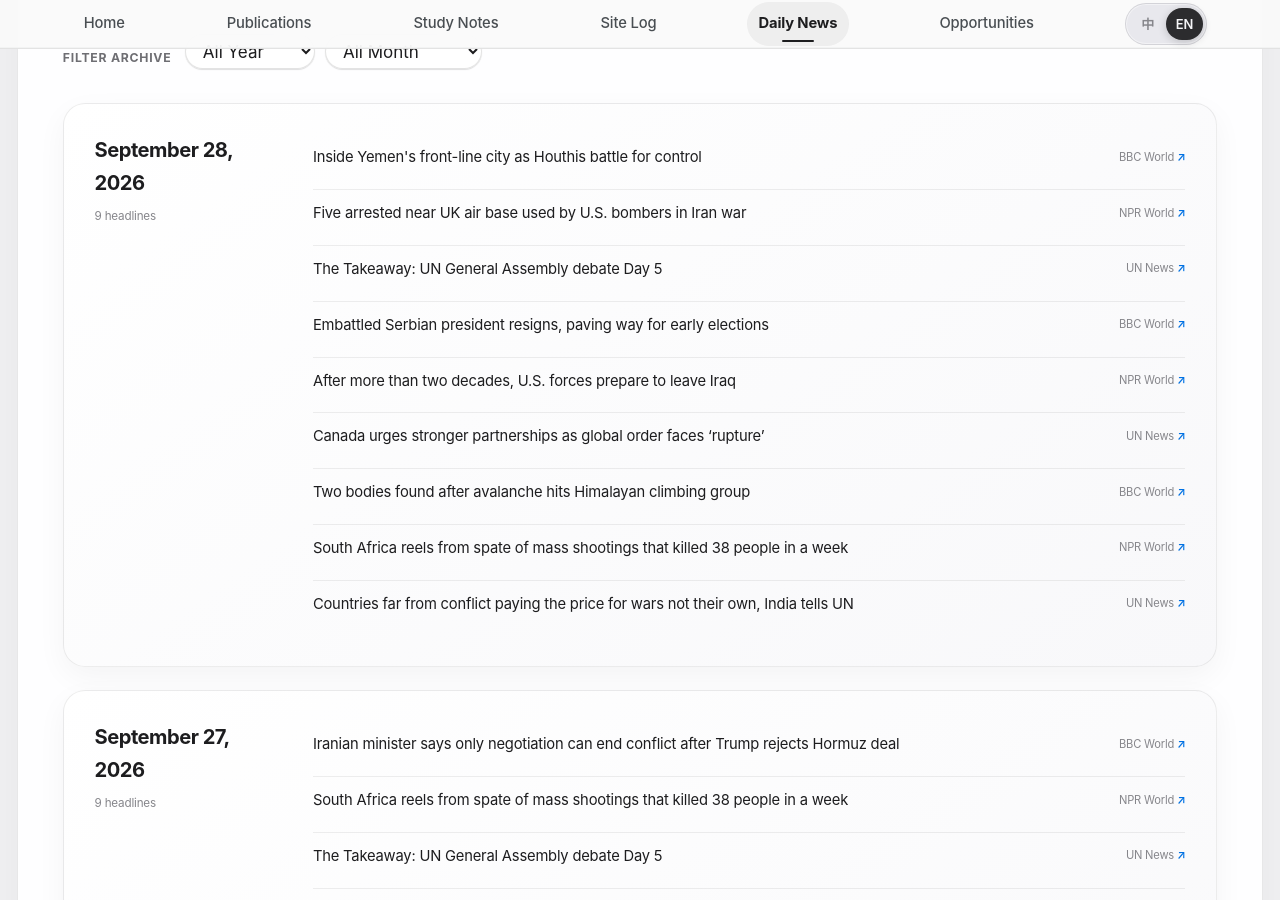
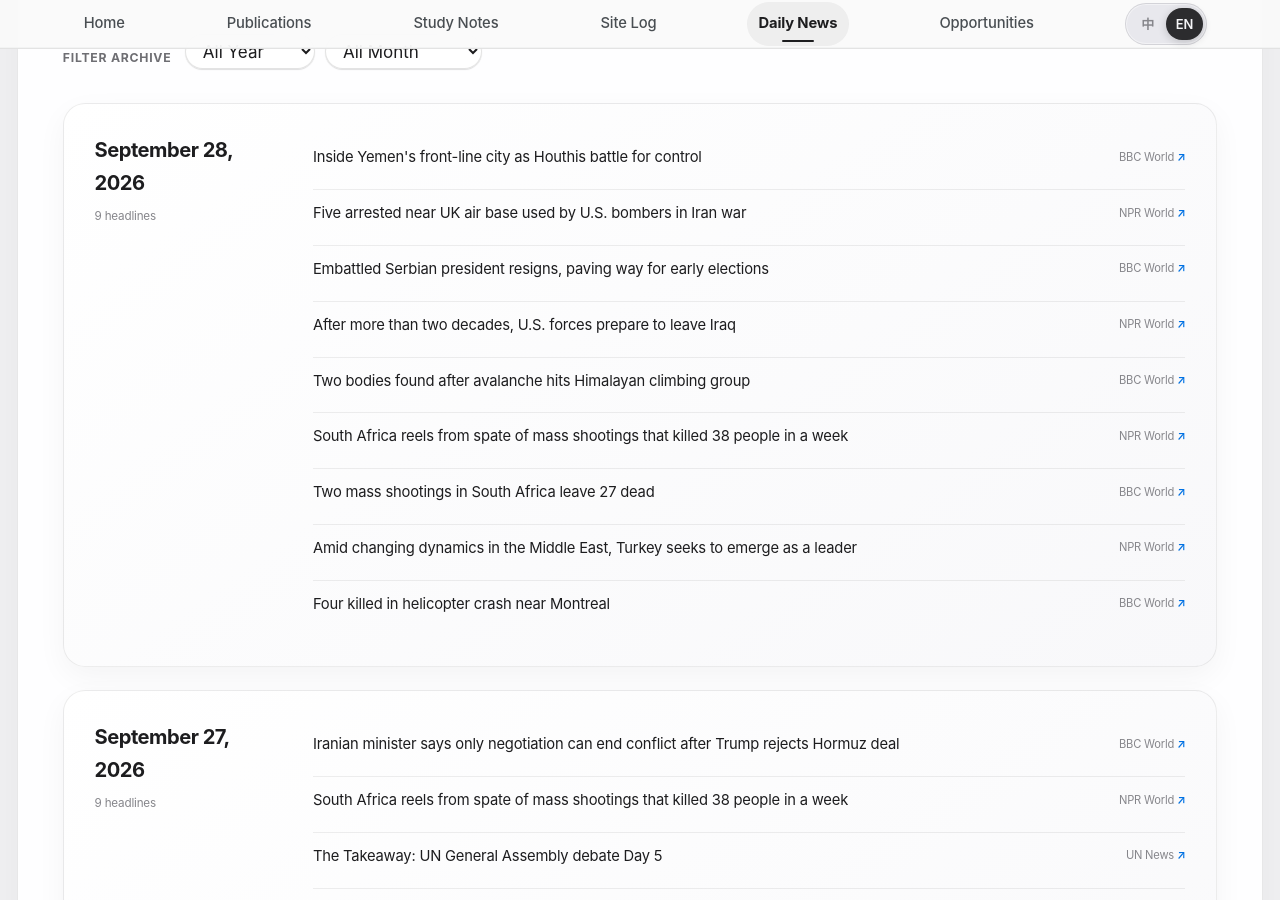
Before and after one commit to HaoxiangLuo/HaoxiangLuo.github.io, a Jekyll site: the page built from _pages/daily-news.html, in a window 1280 px wide and 900 px high, scrolled down 297 px. Built offline with Jekyll 4.4.1, drawn with Linux system fonts in a browser that asks for light colours; a style sheet for code colours, icons or effects is not loaded.

Commit message:
Update daily news 2026-09-28

```diff
--- a/_data/daily_news.json
+++ b/_data/daily_news.json
@@ -1,5 +1,5 @@
 {
-  "updated_at": "2026-09-28T13:26:39+08:00",
+  "updated_at": "2026-09-28T14:34:07+08:00",
   "days": [
     {
       "date": "2026-09-28",
@@ -17,12 +17,6 @@
           "title_zh": "五人在美国轰炸机在伊朗战争中使用的英国空军基地附近被捕"
         },
         {
-          "title": "The Takeaway: UN General Assembly debate Day 5",
-          "source": "UN News",
-          "url": "https://news.un.org/feed/view/en/story/2026/09/1168462",
-          "title_zh": "要点：联合国大会辩论第五天"
-        },
-        {
           "title": "Embattled Serbian president resigns, paving way for early elections",
           "source": "BBC World",
           "url": "https://www.bbc.co.uk/news/articles/ckpq0g7z5pjjo?at_medium=RSS&at_campaign=rss",
@@ -33,12 +27,6 @@
           "source": "NPR World",
           "url": "https://www.npr.org/2026/09/27/nx-s1-5981123/after-more-than-two-decades-u-s-forces-prepare-to-leave-iraq",
           "title_zh": "二十多年后，美军准备撤离伊拉克"
-        },
-        {
-          "title": "Canada urges stronger partnerships as global order faces ‘rupture’",
-          "source": "UN News",
-          "url": "https://news.un.org/feed/view/en/story/2026/09/1168461",
-          "title_zh": "全球秩序面临“破裂”，加拿大敦促加强伙伴关系"
         },
         {
           "title": "Two bodies found after avalanche hits Himalayan climbing group",
@@ -53,10 +41,22 @@
           "title_zh": "南非连续发生一周内造成 38 人死亡的大规模枪击事件"
         },
         {
-          "title": "Countries far from conflict paying the price for wars not their own, India tells UN",
-          "source": "UN News",
-          "url": "https://news.un.org/feed/view/en/story/2026/09/1168460",
-          "title_zh": "印度告诉联合国，远离冲突的国家为非本国战争付出代价"
+          "title": "Two mass shootings in South Africa leave 27 dead",
+          "source": "BBC World",
+          "url": "https://www.bbc.co.uk/news/articles/ck5ywnp075d1o?at_medium=RSS&at_campaign=rss",
+          "title_zh": "南非发生两起大规模枪击事件 造成27人死亡"
+        },
+        {
+          "title": "Amid changing dynamics in the Middle East, Turkey seeks to emerge as a leader",
+          "source": "NPR World",
+          "url": "https://www.npr.org/2026/09/27/nx-s1-5949210/amid-changing-dynamics-in-the-middle-east-turkey-seeks-to-emerge-as-a-leader",
+          "title_zh": "在中东局势不断变化的背景下，土耳其寻求成为领导者"
+        },
+        {
+          "title": "Four killed in helicopter crash near Montreal",
+          "source": "BBC World",
+          "url": "https://www.bbc.co.uk/news/articles/c3grvv7p81lqo?at_medium=RSS&at_campaign=rss",
+          "title_zh": "蒙特利尔附近直升机坠毁造成四人死亡"
         }
       ]
     },
```
